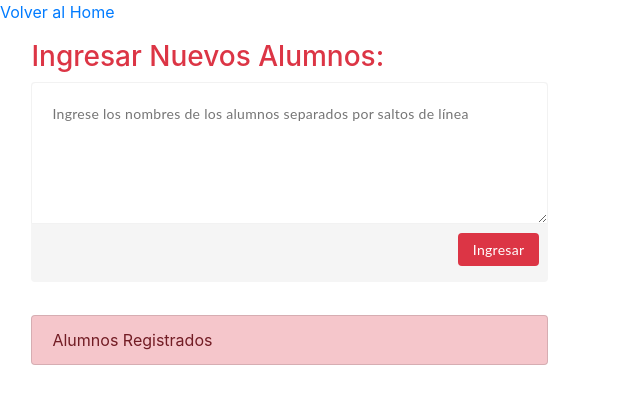
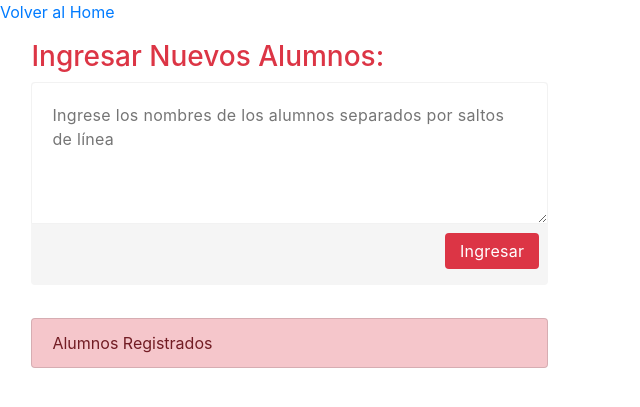
Before and after one commit to Jromo/TareaDjango, a Django app: page /curso/alumnos/ in a window 1280 px wide. Shown: the top 407 px of the page, without its empty margins (0-640 px from the left). Run offline with Django 3.2, Linux system fonts and the light colour scheme; data that the repository does not hold is empty; some libraries are stand-ins or nearby versions.

Commit message:
cambios de vista index y 404

```diff
--- a/curso/static/curso/style.css
+++ b/curso/static/curso/style.css
@@ -28,8 +28,6 @@
 	border-radius: 4px 4px 0 0;
 	color: #777777;
 	float: left;
-	font-family: Lato;
-	font-size: 14px;
 	height: 142px;
 	letter-spacing: 0.3px;
 	padding: 20px;
@@ -83,8 +81,6 @@
 	border-radius: 4px;
 	color: #fff;
 	float: right;
-	font-family: Lato;
-	font-size: 14px;
 	letter-spacing: 0.3px;
 	margin-right: 9px;
 	margin-top: 9px;
--- a/curso/templates/curso/asistencia.html
+++ b/curso/templates/curso/asistencia.html
@@ -9,7 +9,7 @@
 <body>
 <a href="{% url 'curso:index' %}">Volver al Home</a>
     <div class="col-md-6">
-        <h3 class="text-danger">Tabla Asistencia:</h3>
+        <h3 class="text-danger">Asistencia a Clases:</h3>
         <form action="{% url 'curso:asistencia' %}" method="post">
             {% csrf_token %}
             <table class="table table-sm">
--- a/proyecto/urls.py
+++ b/proyecto/urls.py
@@ -15,8 +15,13 @@ Including another URLconf
 """
 from django.contrib import admin
 from django.urls import include, path
+from django.http import HttpResponse
+
+def sample_view(request):
+    return HttpResponse("Ingresa a /curso o /admin")
 
 urlpatterns = [
+    path('', sample_view),
     path('curso/', include('curso.urls')),
     path('admin/', admin.site.urls),
 ]
```
